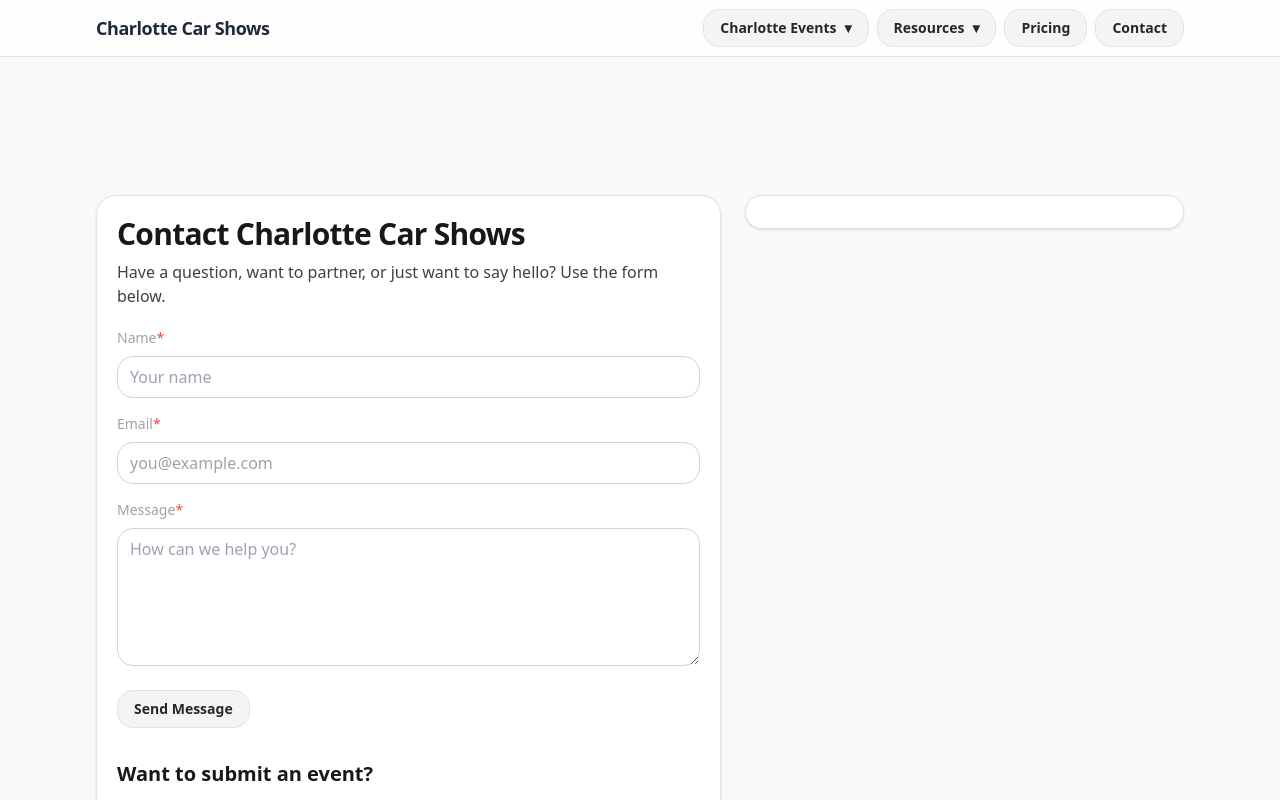
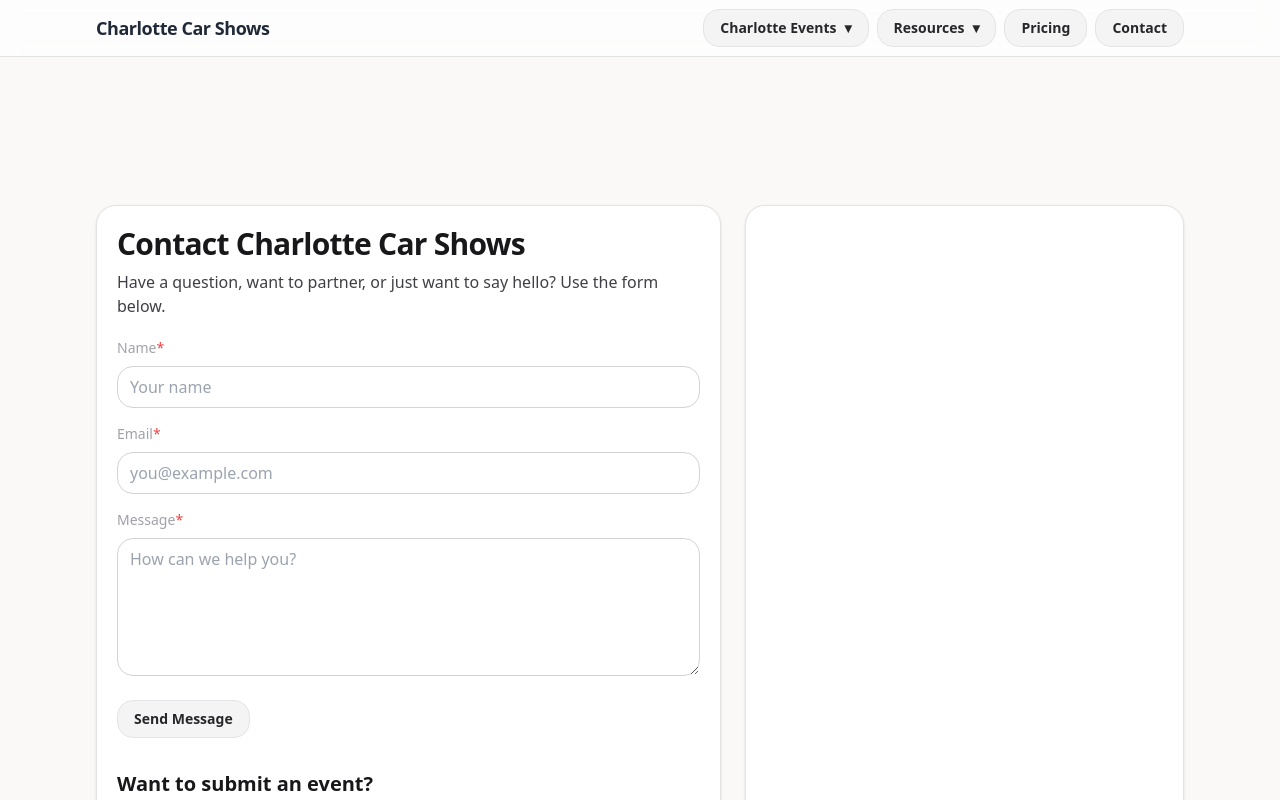
Before and after one commit to kevinscooke/ccs26, a Next.js app: page /contact in a window 1280 px wide. Shown: the top 800 px of the page. Built offline with nearby package versions, Linux system fonts and the light colour scheme.

Commit message:
make it look nice!

```diff
--- a/app/contact/page.tsx
+++ b/app/contact/page.tsx
@@ -1,5 +1,7 @@
 import type { Metadata } from "next";
 import Container from '@/components/Container';
+import dynamicImport from "next/dynamic"; // rename to avoid clashing with `export const dynamic`
+const AdSlot = dynamicImport(() => import("@/components/ads/AdSlot"), { ssr: false });
 
 export const dynamic = "force-static";
 
@@ -88,17 +90,15 @@ export default function Contact() {
         {/* Right: skyscraper ad ~40% (col-span-5/12 ≈ 41.7%) */}
         <aside className="md:col-span-5">
           <div className="ccs-card p-4">
-            {/* Preserve the raw ad snippet — use dangerouslySetInnerHTML to avoid JSX parsing errors */}
-            <div
-              dangerouslySetInnerHTML={{
-                __html: `
-<script async src="https://pagead2.googlesyndication.com/pagead/js/adsbygoogle.js?client=ca-pub-1514406406537630" crossorigin="anonymous"></script>
-<!-- CCS-2026 -->
-<ins class="adsbygoogle" style="display:block" data-ad-client="ca-pub-1514406406537630" data-ad-slot="7335717776" data-ad-format="auto" data-full-width-responsive="true"></ins>
-<script>(adsbygoogle = window.adsbygoogle || []).push({});</script>
-`
-              }}
-            />
+            <div className="flex items-center justify-center">
+              <AdSlot
+                slot="7335717776"
+                sizes={[
+                  { media: "(min-width: 1024px)", width: 300, height: 600 }, // desktop skyscraper
+                  { media: "(max-width: 1023px)", width: 320, height: 100 },  // mobile fallback
+                ]}
+              />
+            </div>
           </div>
         </aside>
       </div>
--- a/app/events/[slug]/page.tsx
+++ b/app/events/[slug]/page.tsx
@@ -2,8 +2,8 @@
 import type { Metadata } from "next";
 import React from "react";
 import Link from "next/link";
-import eventsData from "../../data/events.json";
-import venuesData from "../../data/venues.json";
+import eventsData from "@/app/data/events.json";
+import venuesData from "@/app/data/venues.json";
 import Container from "@/components/Container";
 import { Calendar } from "lucide-react";
 import { formatDateET, formatTimeET, toEtDate } from "@/lib/et";
--- a/app/guide-to-charlotte-car-shows/page.tsx
+++ b/app/guide-to-charlotte-car-shows/page.tsx
@@ -1,6 +1,8 @@
 // app/guide-to-charlotte-car-shows/page.tsx
 import type { Metadata } from "next";
 import Link from "next/link";
+import dynamic from "next/dynamic";
+const AdSlot = dynamic(() => import("@/components/ads/AdSlot"), { ssr: false });
 
 export const runtime = "nodejs";
 export const revalidate = 604800; // 1 week ISR for guide page
@@ -110,11 +112,6 @@ export default function GuidePage() {
               <li><a className="hover:underline" href="#local-resources">Local Resources</a></li>
             </ul>
           </nav>
-
-          {/* Ad removed from main flow and placed into the right-rail below so it
-              is only visible on desktop (lg+) and remains sticky while the
-              user scrolls. This prevents the ad from appearing inline on
-              mobile between the ToC and content. */}
 
           {/* Sections */}
           <Section id="first-weekend" title="First Weekend Of The Month">
@@ -231,17 +228,15 @@ export default function GuidePage() {
               <li><a className="hover:underline" href="#annual-shows">Annual Car Shows in Charlotte</a></li>
               <li><a className="hover:underline" href="#local-resources">Local Resources</a></li>
             </ul>
+
             {/* Skyscraper ad: visible only on lg+ (aside is hidden on mobile) */}
-            <div className="mt-4">
-              <div
-                dangerouslySetInnerHTML={{
-                  __html: `
-<script async src="https://pagead2.googlesyndication.com/pagead/js/adsbygoogle.js?client=ca-pub-1514406406537630" crossorigin="anonymous"></script>
-<!-- CCS-2026 -->
-<ins class="adsbygoogle" style="display:block" data-ad-client="ca-pub-1514406406537630" data-ad-slot="7335717776" data-ad-format="auto" data-full-width-responsive="true"></ins>
-<script>(adsbygoogle = window.adsbygoogle || []).push({});</script>
-`
-                }}
+            <div className="mt-4 flex items-center justify-center">
+              <AdSlot
+                slot="7335717776"
+                sizes={[
+                  { media: "(min-width: 1024px)", width: 300, height: 600 }, // desktop skyscraper
+                  { media: "(max-width: 1023px)", width: 320, height: 100 }, // mobile fallback (aside hidden on mobile)
+                ]}
               />
             </div>
           </div>
--- a/app/layout.tsx
+++ b/app/layout.tsx
@@ -66,7 +66,7 @@ export default function RootLayout({ children }: { children: ReactNode }) {
         <div className="min-h-dvh flex flex-col">
           <TopNav />
 
-          {/* Global top ad (centered, same gutters as content) */}
+          {/* Global top ad (centered, no extra vertical padding here) */}
           <div className="w-full px-4 md:px-12">
             <HeaderAdBar />
           </div>
@@ -74,8 +74,8 @@ export default function RootLayout({ children }: { children: ReactNode }) {
           {/* Page content */}
           <main className="w-full px-4 md:px-12 flex-1 py-8">{children}</main>
 
-          {/* Global bottom ad (centered, same gutters as content) */}
-          <div className="w-full px-4 md:px-12">
+          {/* Global bottom ad (centered) */}
+          <div className="w-full px-4 md:px-12 flex items-center justify-center">
             <FooterAdBar />
           </div>
 
--- a/components/ads/HeaderAdBar.tsx
+++ b/components/ads/HeaderAdBar.tsx
@@ -4,7 +4,11 @@ import AdSlot from "@/components/ads/AdSlot";
 
 export default function HeaderAdBar() {
   return (
-    <div aria-label="Advertisement" className="flex items-center justify-center py-0 my-2 bg-transparent">
+    <div
+      aria-label="Advertisement"
+      className="flex items-center justify-center bg-transparent py-2 md:py-3" // equal, small spacing
+    >
+      <div className="leading-none">
         <AdSlot
           slot="7744630827" // leaderboard unit
           sizes={[
@@ -13,5 +17,6 @@ export default function HeaderAdBar() {
           ]}
         />
       </div>
+    </div>
   );
 }
--- a/tsconfig.json
+++ b/tsconfig.json
@@ -19,7 +19,7 @@
     "baseUrl": ".",
     "paths": {
       "@/*": [
-        "*"
+        "./*"
       ]
     },
     "types": [
```
Lines whose indentation alone changed are shown as unchanged.
